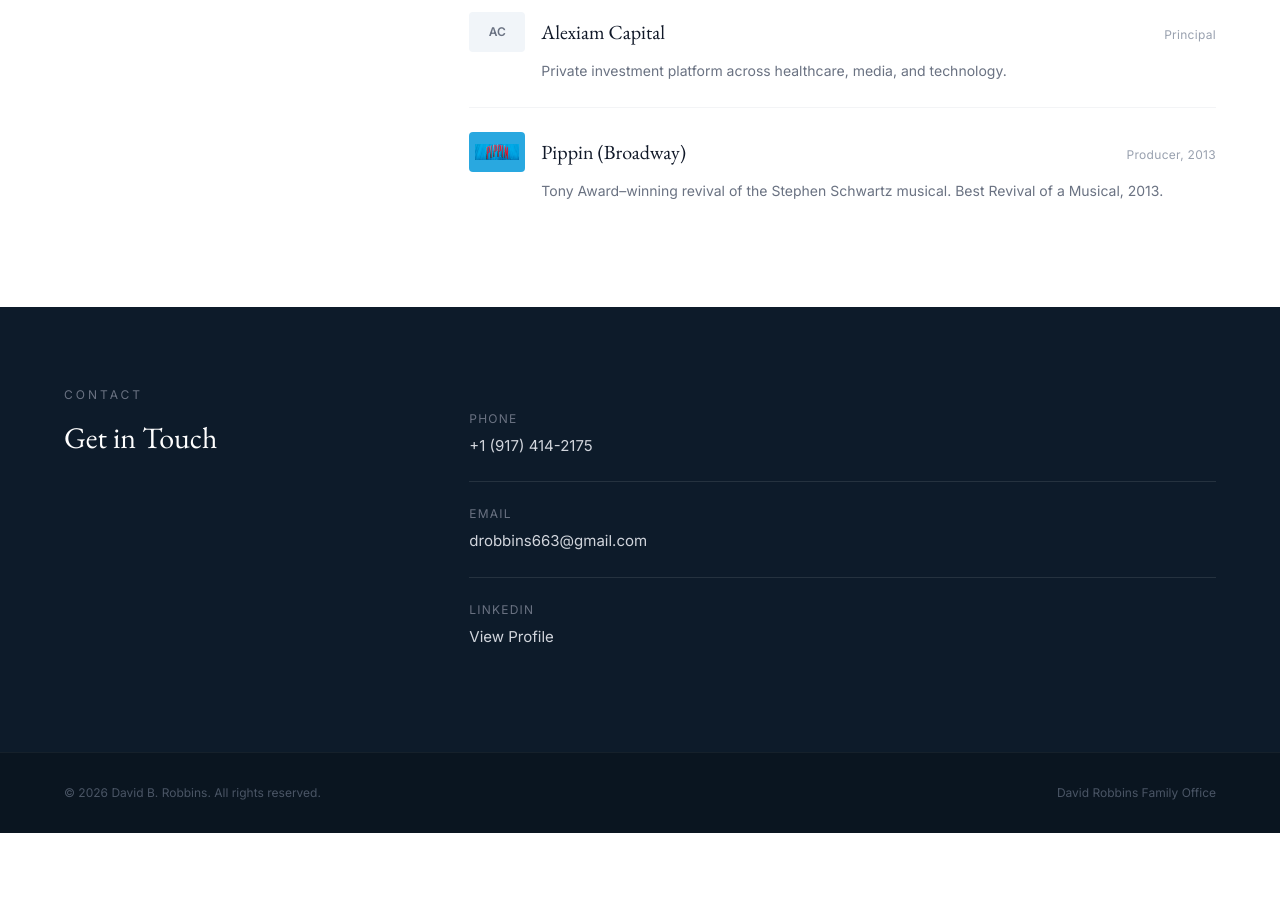
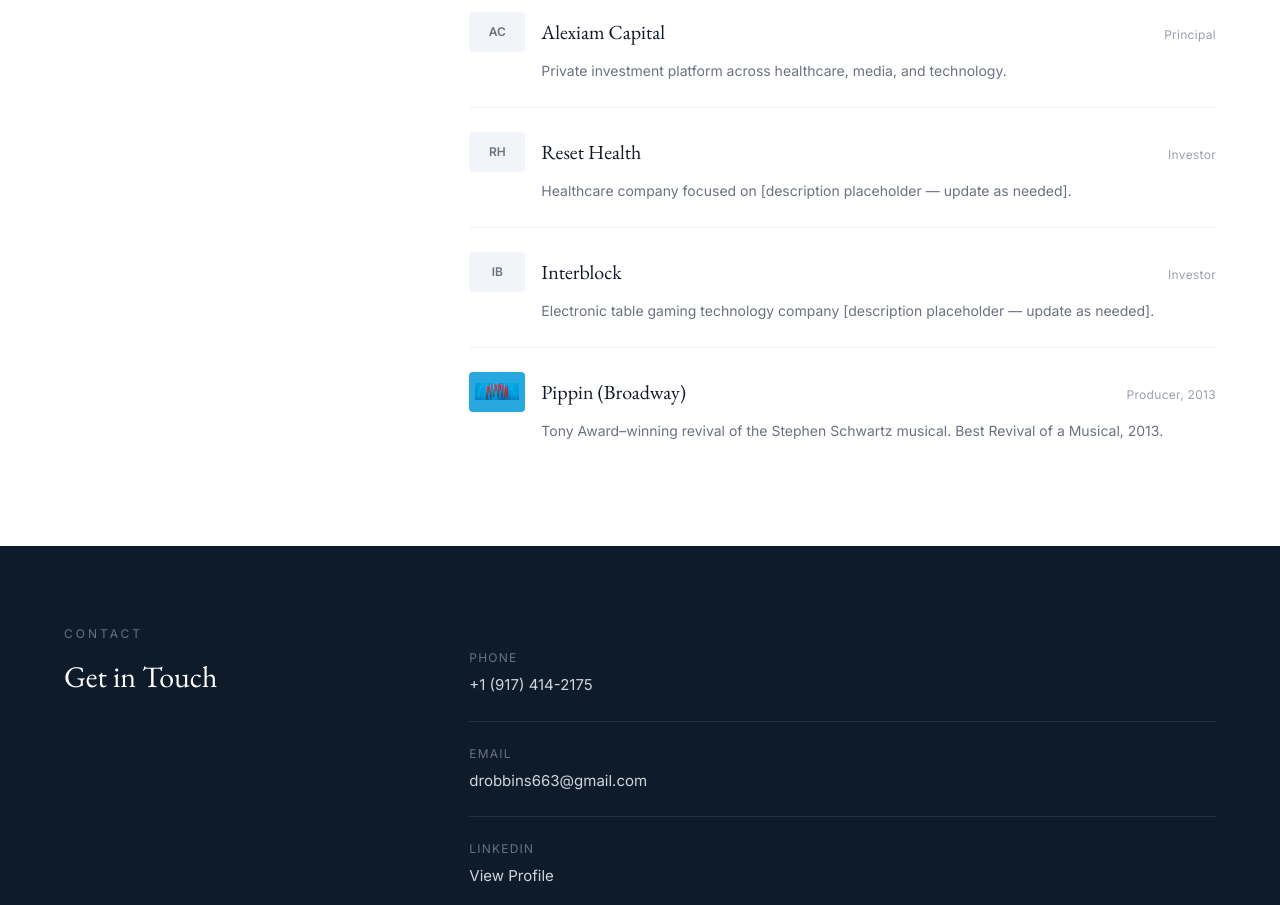
Before and after one commit to nicholasrobb1/robbins-family-office, a Next.js app: page / in a window 1280 px wide. Shown: the part 1640-2545 px from the top of the page. Before the commit the page ends 2473 px from the top, so only its background shows below. Built offline with nearby package versions, Linux system fonts and the light colour scheme.

Commit message:
Add Reset Health and Interblock to investments

```diff
--- a/app/page.tsx
+++ b/app/page.tsx
@@ -48,6 +48,24 @@
         "Private investment platform across healthcare, media, and technology.",
       logo: null,
       initials: "AC",
+      logoBg: "bg-slate-100",
+    },
+    {
+      name: "Reset Health",
+      detail: "Investor",
+      description:
+        "Healthcare company focused on [description placeholder — update as needed].",
+      logo: null,
+      initials: "RH",
+      logoBg: "bg-slate-100",
+    },
+    {
+      name: "Interblock",
+      detail: "Investor",
+      description:
+        "Electronic table gaming technology company [description placeholder — update as needed].",
+      logo: null,
+      initials: "IB",
       logoBg: "bg-slate-100",
     },
     {
```
